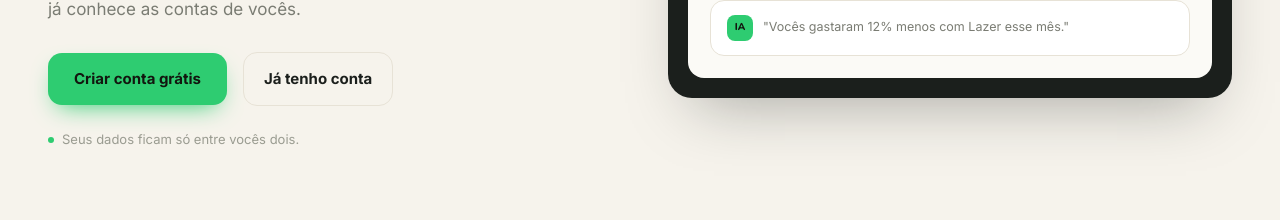
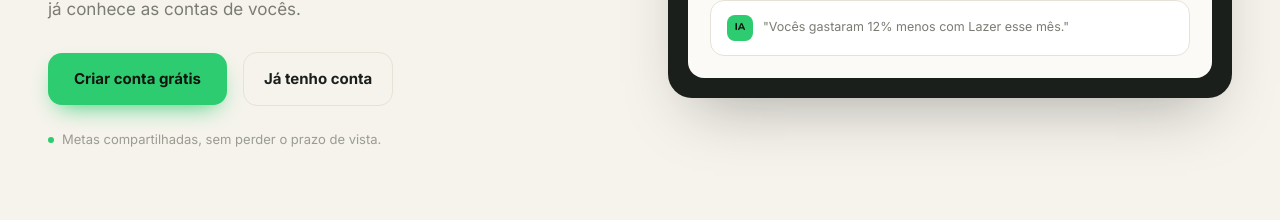
Before and after one commit to olavo69/nosso-bolso, a React (Vite) app: page / in a window 1280 px wide. Shown: the part 369-589 px from the top of the page. Built offline with nearby package versions, Linux system fonts and the light colour scheme; no server answers.

Commit message:
Rotate the landing hero trust line through feature highlights
Cycles through 4 short messages (data privacy, goals, budget alerts,
AI chat) with a fade transition every ~3s; respects
prefers-reduced-motion.

```diff
--- a/src/pages/Landing.tsx
+++ b/src/pages/Landing.tsx
@@ -1,5 +1,12 @@
-import { useState } from 'react'
+import { useEffect, useState } from 'react'
 import { Link } from 'react-router'
+
+const trustMessages = [
+  'Seus dados ficam só entre vocês dois.',
+  'Metas compartilhadas, sem perder o prazo de vista.',
+  'Orçamento avisa antes de estourar o limite.',
+  'Perguntem pro app sobre os gastos, na hora.',
+]
 
 const features = [
   {
@@ -121,6 +128,32 @@ function Eyebrow({ children, center }: { children: string; center?: boolean }) {
   )
 }
 
+function RotatingTrustLine() {
+  const [index, setIndex] = useState(0)
+  const [visible, setVisible] = useState(true)
+
+  useEffect(() => {
+    if (window.matchMedia('(prefers-reduced-motion: reduce)').matches) return
+    const interval = setInterval(() => {
+      setVisible(false)
+      setTimeout(() => {
+        setIndex((i) => (i + 1) % trustMessages.length)
+        setVisible(true)
+      }, 300)
+    }, 3200)
+    return () => clearInterval(interval)
+  }, [])
+
+  return (
+    <div className="mt-0.5 flex items-center gap-2 text-[13px] text-text-muted">
+      <span className="h-1.5 w-1.5 shrink-0 rounded-full bg-accent" />
+      <span className={`transition-opacity duration-300 ${visible ? 'opacity-100' : 'opacity-0'}`}>
+        {trustMessages[index]}
+      </span>
+    </div>
+  )
+}
+
 function FaqItem({ q, a, open, onToggle }: { q: string; a: string; open: boolean; onToggle: () => void }) {
   return (
     <div className="rounded-2xl border border-border bg-surface px-6 py-5">
@@ -178,10 +211,7 @@ export function Landing() {
               Já tenho conta
             </Link>
           </div>
-          <div className="mt-0.5 flex items-center gap-2 text-[13px] text-text-muted">
-            <span className="h-1.5 w-1.5 rounded-full bg-accent" />
-            Seus dados ficam só entre vocês dois.
-          </div>
+          <RotatingTrustLine />
         </div>
 
         <div className="rounded-[24px] bg-sidebar p-5 shadow-[0_30px_60px_-25px_rgba(27,31,28,0.35)]">
```
